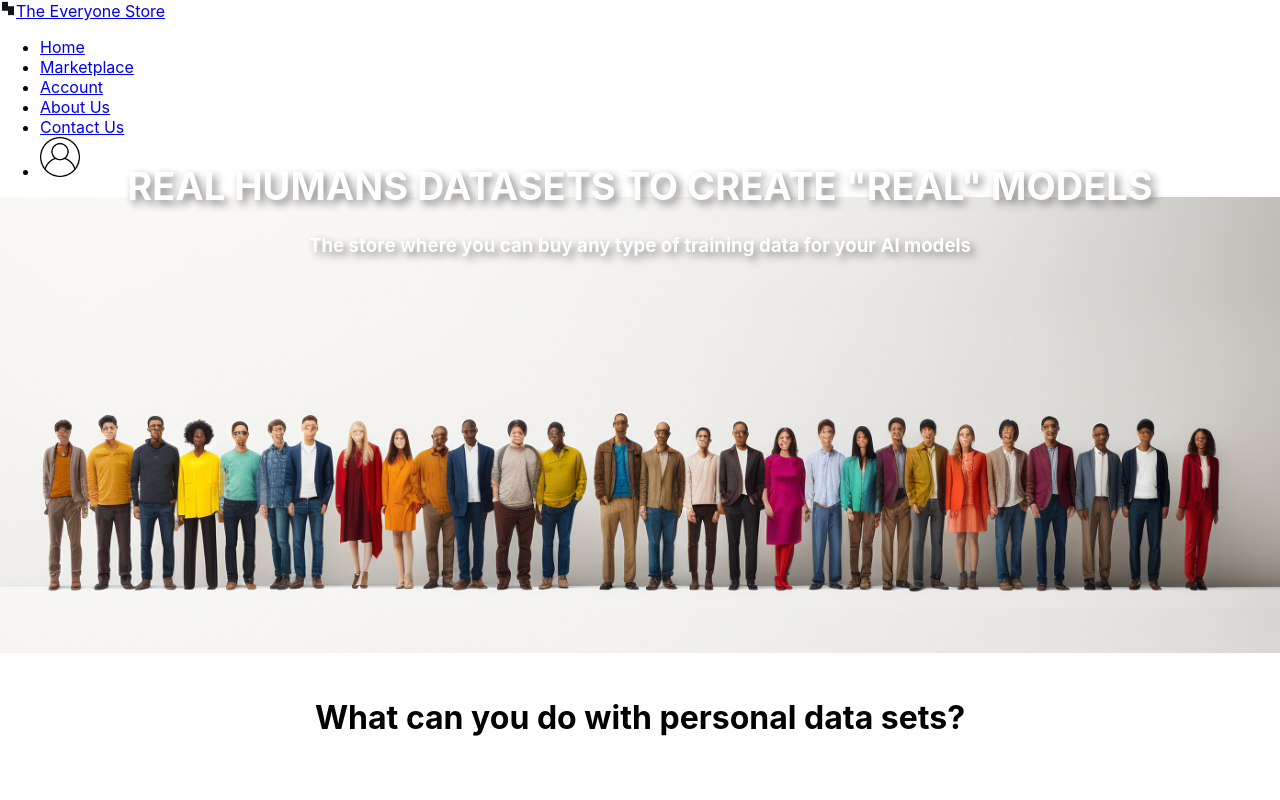
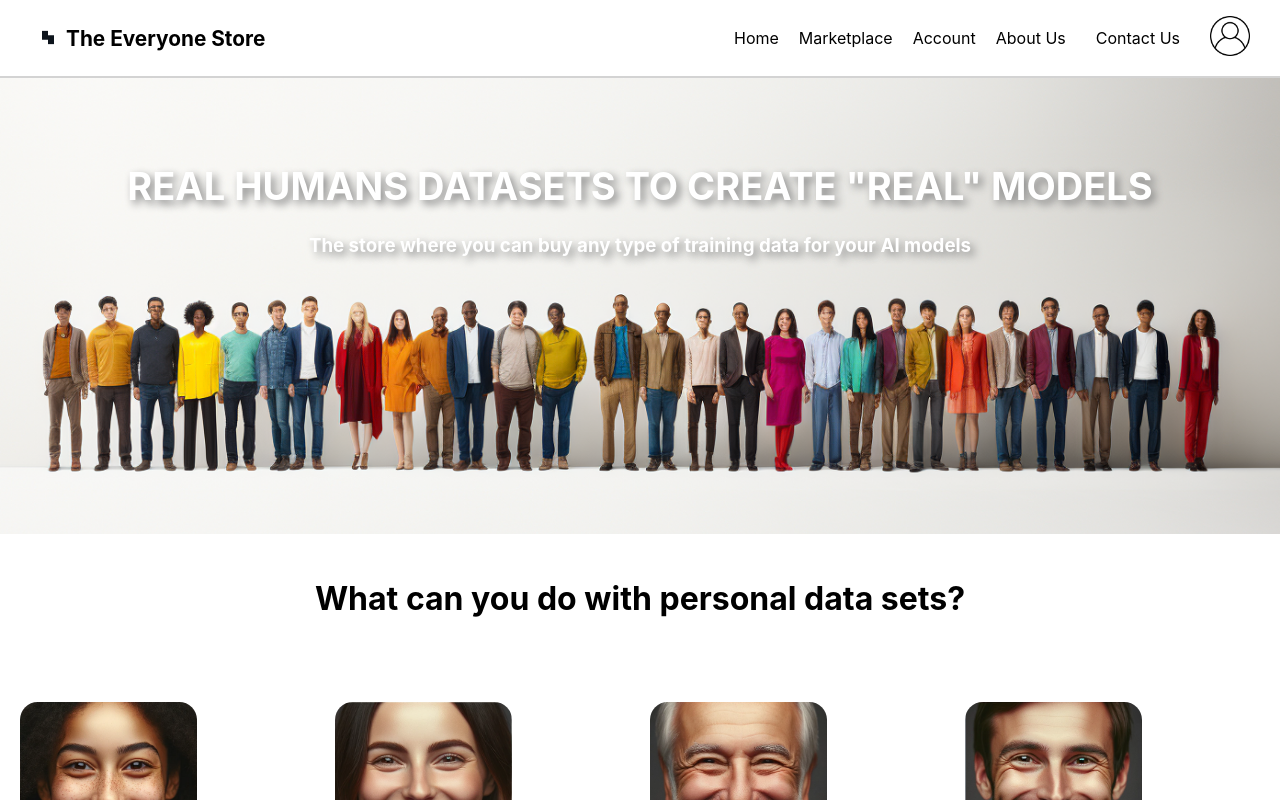
Before and after one commit to simonnilsson90/EksjoSot_Frontend, a React (Create React App) app: page / in a window 1280 px wide. Shown: the top 800 px of the page. Built offline with nearby package versions, Linux system fonts and the light colour scheme.

Commit message:
Created navbar without Bootstrap

```diff
--- a/src/components/NavbarComponent.js
+++ b/src/components/NavbarComponent.js
@@ -3,47 +3,99 @@ import UserPic from "../assets/images/homepage/user.png";
 import React from "react";
 
 function Navbar() {
+
+  const flex = {
+    display: "flex",
+    justifyContent: "space-between", // Placerar elementen jämnt över hela flex-container
+    alignItems: "center", // Centrerar vertikalt
+    listStyle: "none",
+
+
+  };
+
+
+  const color = {
+    textDecoration: "none",
+    color: "black",
+    alignItems: "center",
+
+  }
+
+
+
+  const listItemStyle = {
+    margin: "0 10px" // Lägger till 10px avstånd mellan varje listelement
+  };
+
+  const listItemStyle2 = {
+    margin: "0 20px" // Lägger till 10px avstånd mellan varje listelement
+  };
+
+  const logoLinkStyle = {
+    marginRight: "10px", // Lägger till extra marginal till höger om logo-länken
+
+  };
+
+  const profileStyle = {
+    marginRight: "30px", // Lägger till extra marginal till höger om logo-länken
+
+  };
+
+  const navbarBrand = {
+    fontSize: "1.3rem",
+    fontWeight: "bold",
+    color: "black",
+
+  }
+
+  const displayAlign = {
+    display: "flex",
+    alignItems: "center",
+  }
+
+  const border = {
+    borderBottom: "2px solid lightgray"
+  }
+
+
+
   return (
-    <div >
-      <nav >
-        <a  href="#">
-          <img src={Logo} alt="Logo picture"  />
-          The Everyone Store
-        </a>
-        <div >
-          <ul >
-            <li >
-              <a  href="/">
-                Home
+    <div>
+      <nav style={border}>
+        <ul style={flex}>
+          <div>
+
+            <li style={navbarBrand }>
+              <a style={color} href="#">
+                <img style={logoLinkStyle} src={Logo} alt="Logo picture" />
+                The Everyone Store
               </a>
             </li>
-            <li >
-              <a  href="market">
-                Marketplace
-              </a>
+
+          </div>
+          <div style={displayAlign}>
+            <li style={listItemStyle}>
+              <a style={color} href="/">Home</a>
             </li>
-            <li >
-              <a  href="#">
-                Account
-              </a>
+            <li style={listItemStyle}>
+              <a style={color} href="market">Marketplace</a>
             </li>
-            <li >
-              <a href="#" >
-                About Us
-              </a>
+            <li style={listItemStyle}>
+              <a style={color} href="#">Account</a>
             </li>
-            <li >
-              <a href="#" >
-                Contact Us
-              </a>
+            <li style={listItemStyle}>
+              <a style={color} href="#">About Us</a>
             </li>
-            <li >
+            <li style={listItemStyle2}>
+              <a style={color} href="#">Contact Us</a>
+            </li>
+            <li style={{...listItemStyle, ...profileStyle}}>
               <a href="#" className="me-4">
                 <img src={UserPic} width={40} height={40} alt="User Picture" />
               </a>
             </li>
-          </ul>
-        </div>
+          </div>
+        </ul>
       </nav>
     </div>
   );
```
